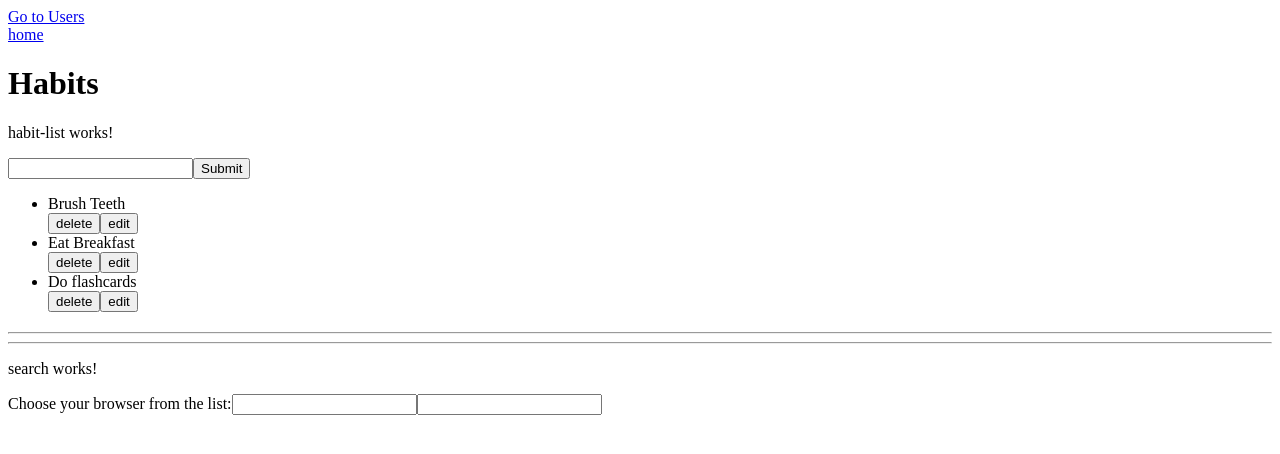
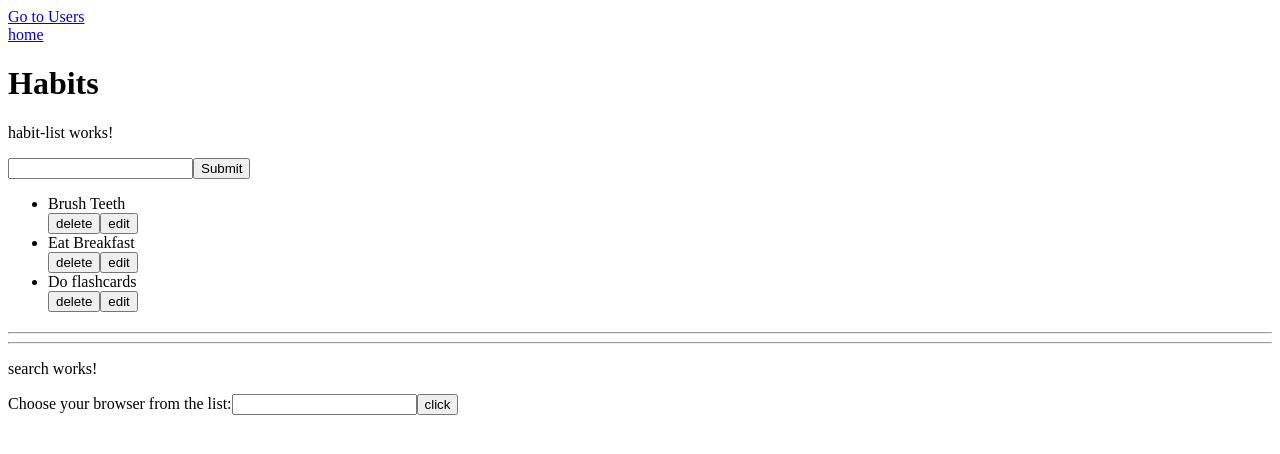
Before and after one commit to dwyfrequency/angular-habit-tracker, an Angular app: page / in a window 1280 px wide. Shown: the top 454 px of the page. Built offline with nearby package versions, Linux system fonts and the light colour scheme.

Commit message:
use view child to set property value

```diff
--- a/src/app/search/search.component.ts
+++ b/src/app/search/search.component.ts
@@ -24,33 +24,30 @@ import { of } from 'rxjs';
         [value]="browserName"
       ></option>
     </datalist>
-    <input type="text" name="test" id="test" #merp />
-    <!-- <div *ngIf="input?.nativeElement">{{ input!.nativeElement.value }}</div> -->
+    <button (click)="setBrowser(search.value)">click</button>
+    <div *ngIf="selectedBrowser">Select Browser: {{ selectedBrowser }}</div>
   `,
   styles: [],
 })
-export class SearchComponent implements OnInit, OnChanges, AfterViewInit {
+export class SearchComponent implements OnChanges, AfterViewInit {
   browserNames$ = of(['Edge', 'Firefox', 'Chrome', 'Opera', 'Safari']);
+  selectedBrowser?: string;
   @ViewChild('search') selectBrowser?: ElementRef;
-  @ViewChild('merp') input?: ElementRef;
 
   constructor() {}
 
-  ngOnInit(): void {
+  ngAfterViewInit(): void {
+    // will appear here
     console.log({
       ngOnInit: this.selectBrowser,
-      merp: this.input,
-    });
-  }
-
-  ngAfterViewInit(): void {
-    console.log({
-      ngOnInit: this.selectBrowser,
-      merp: this.input,
     });
   }
 
   ngOnChanges(changes: SimpleChanges): void {
     console.log({ searchRef: this.selectBrowser });
   }
+
+  setBrowser(browserName: string) {
+    this.selectedBrowser = browserName;
+  }
 }
```
